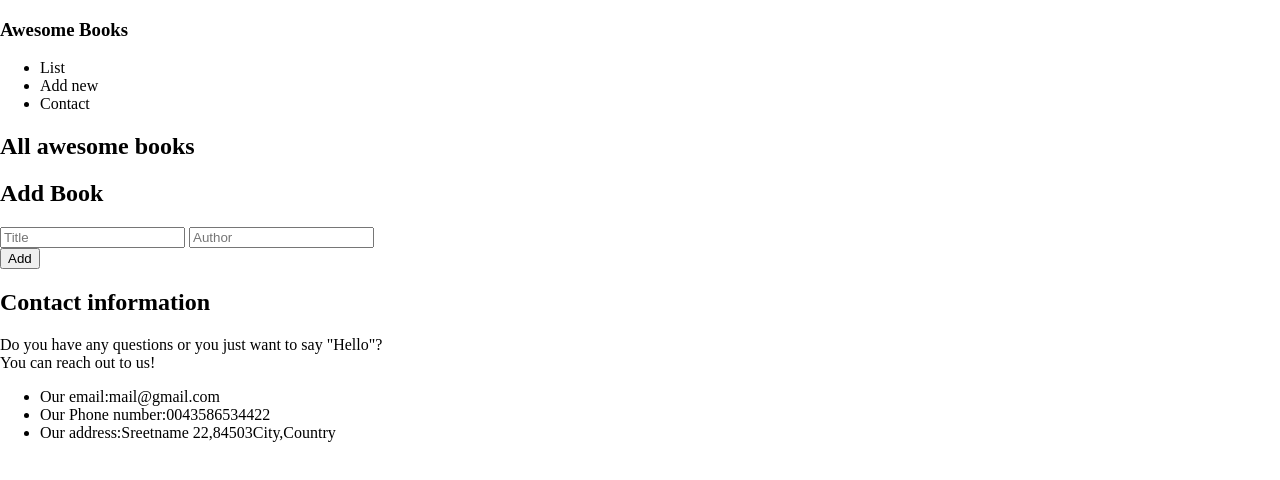
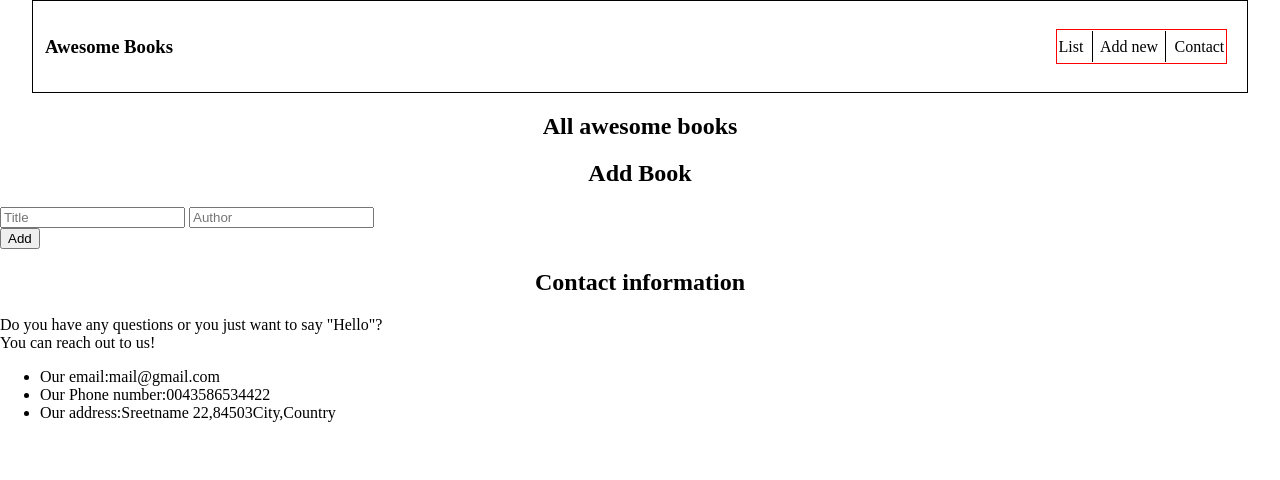
Before and after one commit to 0sugo/awesome-books, a website: page index.html in a window 1280 px wide. Drawn offline with Linux system fonts and the light colour scheme.

Commit message:
style navbar

```diff
--- a/styles.css
+++ b/styles.css
@@ -6,3 +6,47 @@ body {
   width: 100%;
   overflow-x: hidden;
 }
+h2{
+  text-align: center;
+}
+/* navbar */
+.navbar{
+  display: flex;
+  justify-content: space-between;
+  align-items: center;
+  border: 1px solid black;
+  width: 95%;
+  padding: 12px;
+  position: relative;
+  left:50%;
+  right:50%;
+  box-sizing: border-box;
+  transform: translate(-50%);
+  -webkit-transform: translate(-50%);
+  -moz-transform: translate(-50%);
+  -ms-transform: translate(-50%);
+  -o-transform: translate(-50%);
+}
+.nav-list{
+  display: flex;
+  justify-content: space-evenly;
+  align-items: center;
+  list-style-type: none;
+  flex: 1;
+  padding: 1px;
+  width: 120%;
+  position: relative;
+  right:40px;
+
+}
+.nav-list{
+  border:1px solid red ;
+
+}
+
+#unique-border{
+border-left: 1px solid black;
+border-right: 1px solid black;
+margin:0px 5%;
+padding: 4%;
+}
```
